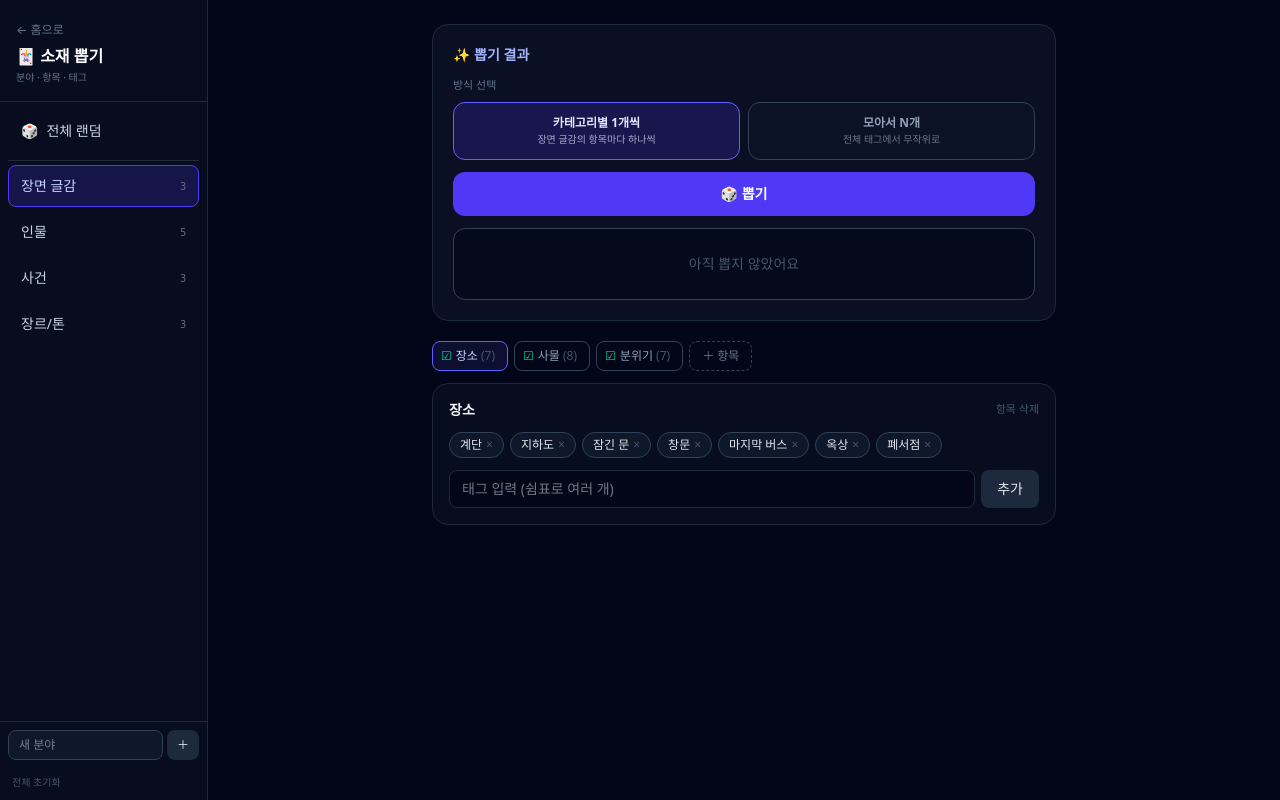
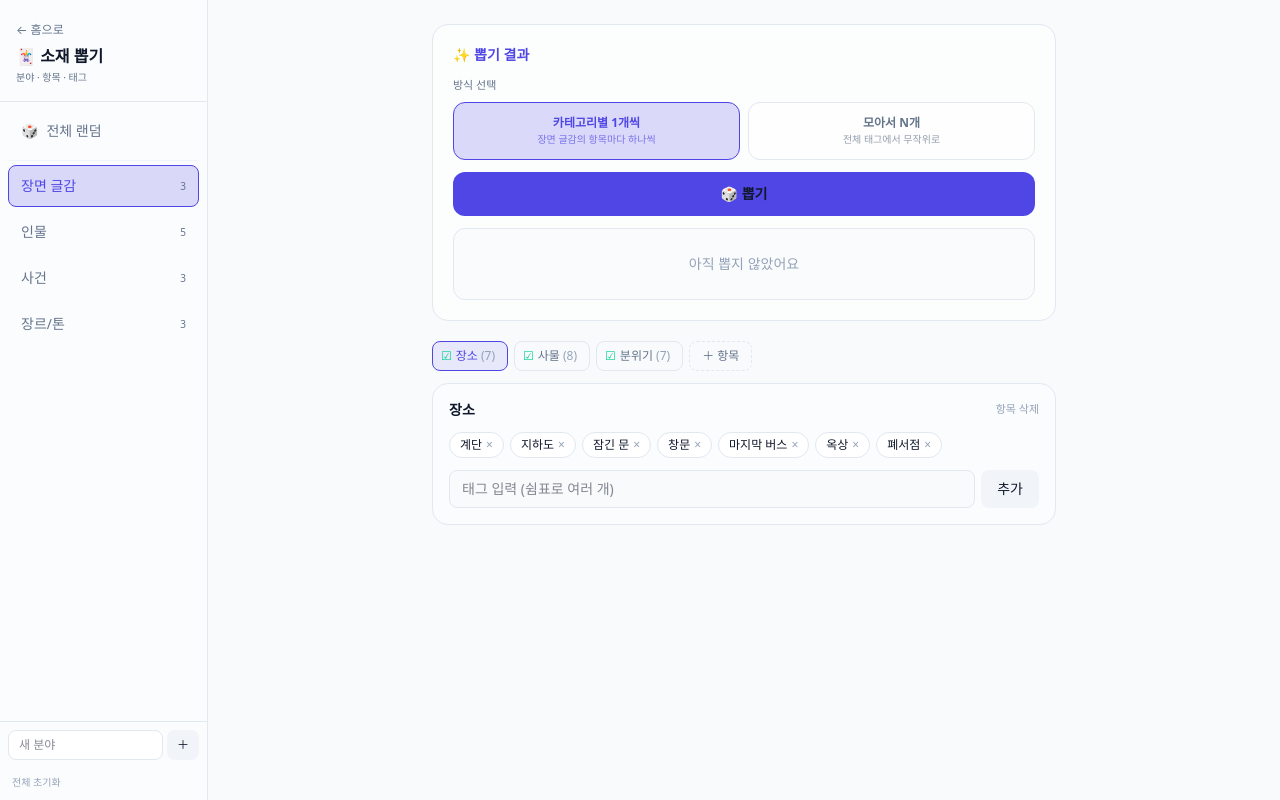
Before and after one commit to gunadara/trpg, a SvelteKit app: page /draw in a window 1280 px wide. Built offline with nearby package versions, Linux system fonts and the light colour scheme.

Commit message:
feat: 오라클/소재뽑기 토큰화 + 관계도 캔버스 테마 반응(라이트/다크)

```diff
--- a/src/routes/draw/+page.svelte
+++ b/src/routes/draw/+page.svelte
@@ -80,19 +80,19 @@
   }
 </script>
 
-<div class="h-screen flex flex-col md:flex-row bg-slate-950 text-slate-200 overflow-hidden">
+<div class="h-screen flex flex-col md:flex-row bg-canvas text-ink overflow-hidden">
 
   <!-- 왼쪽(PC)/상단(폰): 대분류 -->
-  <aside class="w-full md:w-52 shrink-0 border-b md:border-b-0 md:border-r border-slate-800 bg-slate-900/40 flex flex-col">
+  <aside class="w-full md:w-52 shrink-0 border-b md:border-b-0 md:border-r border-line bg-surface/40 flex flex-col">
     <!-- 헤더: 폰에선 한 줄(제목+초기화), PC에선 블록 -->
-    <div class="p-3 md:p-4 md:border-b border-slate-800 flex items-center justify-between md:block">
+    <div class="p-3 md:p-4 md:border-b border-line flex items-center justify-between md:block">
       <div class="min-w-0">
-        <a href="/" class="text-xs text-slate-500 hover:text-indigo-400">← 홈으로</a>
-        <h1 class="text-base font-bold text-white md:mt-1 inline md:block ms-2 md:ms-0">🃏 소재 뽑기</h1>
-        <p class="hidden md:block text-[10px] text-slate-500 mt-0.5">분야 · 항목 · 태그</p>
+        <a href="/" class="text-xs text-muted hover:text-primary">← 홈으로</a>
+        <h1 class="text-base font-bold text-ink md:mt-1 inline md:block ms-2 md:ms-0">🃏 소재 뽑기</h1>
+        <p class="hidden md:block text-[10px] text-muted mt-0.5">분야 · 항목 · 태그</p>
       </div>
       <button on:click={() => confirm('모든 태그를 기본값으로 되돌릴까요?') && tagStore.resetAll()}
-        class="md:hidden shrink-0 text-[10px] text-slate-600 hover:text-rose-400 ms-2">초기화</button>
+        class="md:hidden shrink-0 text-[10px] text-subtle hover:text-rose-400 ms-2">초기화</button>
     </div>
 
     <!-- 네비: PC 세로 목록 / 폰 가로 스크롤 칩 -->
@@ -100,35 +100,35 @@
       <!-- 전체 랜덤 (고정, 삭제 불가) -->
       <button on:click={() => (gid = RANDOM_ID)}
         class="shrink-0 md:w-full text-left px-3 py-2 md:py-2.5 rounded-lg text-sm transition flex items-center gap-2 whitespace-nowrap
-               {isRandom ? 'bg-amber-600/20 text-amber-200 border border-amber-600' : 'text-slate-300 border border-transparent hover:bg-slate-800/60'}">
+               {isRandom ? 'bg-amber-600/20 text-amber-200 border border-amber-600' : 'text-muted border border-transparent hover:bg-bubble'}">
         🎲 <span class="font-medium">전체 랜덤</span>
       </button>
-      <div class="hidden md:block h-px bg-slate-800 my-1"></div>
+      <div class="hidden md:block h-px bg-bubble my-1"></div>
 
       {#each groups as g (g.id)}
         <button on:click={() => (gid = g.id)}
           class="shrink-0 md:w-full text-left px-3 py-2 md:py-2.5 rounded-lg text-sm transition flex items-center gap-2 md:justify-between whitespace-nowrap
-                 {gid === g.id ? 'bg-indigo-600/20 text-indigo-200 border border-indigo-600' : 'text-slate-300 border border-transparent hover:bg-slate-800/60'}">
+                 {gid === g.id ? 'bg-primary/20 text-primary border border-primary' : 'text-muted border border-transparent hover:bg-bubble'}">
           <span class="font-medium">{g.name}</span>
-          <span class="text-[10px] text-slate-500">{g.subs.length}</span>
+          <span class="text-[10px] text-muted">{g.subs.length}</span>
         </button>
       {/each}
 
       <!-- 폰 전용: 분야 추가 칩 (PC는 아래 입력칸 사용) -->
       <button on:click={() => { const n = prompt('새 분야 이름'); if (n && n.trim()) gid = tagStore.addGroup(n); }}
-        class="md:hidden shrink-0 px-3 py-2 rounded-lg text-sm border border-dashed border-slate-700 text-slate-500 hover:border-indigo-500 whitespace-nowrap">＋ 분야</button>
+        class="md:hidden shrink-0 px-3 py-2 rounded-lg text-sm border border-dashed border-line text-muted hover:border-primary whitespace-nowrap">＋ 분야</button>
     </nav>
 
     <!-- PC 전용 푸터: 새 분야 입력 + 전체 초기화 -->
-    <div class="hidden md:block p-2 border-t border-slate-800 space-y-2">
+    <div class="hidden md:block p-2 border-t border-line space-y-2">
       <div class="flex gap-1">
         <input bind:value={newGroupName} on:keydown={(e) => e.key === 'Enter' && addGroup()}
           placeholder="새 분야" maxlength="16"
-          class="flex-1 min-w-0 rounded-lg border border-slate-700 bg-slate-900 px-2.5 py-1.5 text-xs outline-none focus:border-indigo-500" />
-        <button on:click={addGroup} class="px-2.5 py-1.5 rounded-lg bg-slate-800 hover:bg-slate-700 text-xs">＋</button>
+          class="flex-1 min-w-0 rounded-lg border border-line bg-surface px-2.5 py-1.5 text-xs outline-none focus:border-primary" />
+        <button on:click={addGroup} class="px-2.5 py-1.5 rounded-lg bg-bubble hover:bg-bubble text-xs">＋</button>
       </div>
       <button on:click={() => confirm('모든 태그를 기본값으로 되돌릴까요?') && tagStore.resetAll()}
-        class="w-full text-[10px] text-slate-600 hover:text-rose-400 text-left px-1">전체 초기화</button>
+        class="w-full text-[10px] text-subtle hover:text-rose-400 text-left px-1">전체 초기화</button>
     </div>
   </aside>
 
@@ -137,26 +137,26 @@
     {#if isRandom}
       <!-- 전체 랜덤 화면 -->
       <div class="max-w-2xl mx-auto p-6 space-y-5">
-        <section class="rounded-2xl border border-slate-800 bg-slate-900/60 p-5">
+        <section class="rounded-2xl border border-line bg-surface/60 p-5">
           <h2 class="text-sm font-bold text-amber-300 mb-1">🎲 전체 랜덤</h2>
-          <p class="text-[11px] text-slate-500 mb-4">분야·항목 상관없이 모든 태그에서 무작위로 뽑아요.</p>
+          <p class="text-[11px] text-muted mb-4">분야·항목 상관없이 모든 태그에서 무작위로 뽑아요.</p>
 
           <div class="flex items-center gap-2 mb-4">
             <button on:click={randomAll}
               class="px-4 py-2 rounded-lg bg-amber-600 hover:bg-amber-500 text-white text-sm font-bold transition">🎲 뽑기</button>
             <span class="flex items-center gap-1 ms-1">
-              <button on:click={() => (pickCount = Math.max(1, pickCount - 1))} class="w-7 h-7 rounded border border-slate-700 text-slate-400 hover:border-slate-500">−</button>
-              <span class="text-sm text-slate-300 w-6 text-center">{pickCount}</span>
-              <button on:click={() => (pickCount = Math.min(8, pickCount + 1))} class="w-7 h-7 rounded border border-slate-700 text-slate-400 hover:border-slate-500">＋</button>
-              <span class="text-[11px] text-slate-500">개</span>
+              <button on:click={() => (pickCount = Math.max(1, pickCount - 1))} class="w-7 h-7 rounded border border-line text-muted hover:border-primary/40">−</button>
+              <span class="text-sm text-muted w-6 text-center">{pickCount}</span>
+              <button on:click={() => (pickCount = Math.min(8, pickCount + 1))} class="w-7 h-7 rounded border border-line text-muted hover:border-primary/40">＋</button>
+              <span class="text-[11px] text-muted">개</span>
             </span>
           </div>
 
-          <div class="rounded-xl border border-slate-700 bg-slate-950/60 min-h-[80px] p-4">
+          <div class="rounded-xl border border-line bg-canvas/60 min-h-[80px] p-4">
             {#if !rolled}
-              <p class="text-sm text-slate-600 text-center">아직 뽑지 않았어요</p>
+              <p class="text-sm text-subtle text-center">아직 뽑지 않았어요</p>
             {:else if results.length === 0}
-              <p class="text-sm text-slate-600 text-center">뽑을 태그가 없어요</p>
+              <p class="text-sm text-subtle text-center">뽑을 태그가 없어요</p>
             {:else}
               <div class="flex flex-wrap gap-x-4 gap-y-2 justify-center">
                 {#each results as r}
@@ -164,9 +164,9 @@
                 {/each}
               </div>
               {#if results.some((r) => r.source)}
-                <div class="mt-4 pt-3 border-t border-slate-800">
-                  <p class="text-[10px] text-slate-600 mb-1">출처</p>
-                  <p class="text-[11px] text-slate-500 leading-relaxed">
+                <div class="mt-4 pt-3 border-t border-line">
+                  <p class="text-[10px] text-subtle mb-1">출처</p>
+                  <p class="text-[11px] text-muted leading-relaxed">
                     {results.map((r) => `${r.tag} (${r.source})`).join(' · ')}
                   </p>
                 </div>
@@ -183,20 +183,20 @@
       <div class="max-w-2xl mx-auto p-6 space-y-5">
 
         <!-- 뽑기 결과 박스 -->
-        <section class="rounded-2xl border border-slate-800 bg-slate-900/60 p-5">
-          <h2 class="text-sm font-bold text-indigo-300 mb-3">✨ 뽑기 결과</h2>
+        <section class="rounded-2xl border border-line bg-surface/60 p-5">
+          <h2 class="text-sm font-bold text-primary mb-3">✨ 뽑기 결과</h2>
 
           <!-- 방식 선택 (라디오처럼 하이라이트) → 폰 세로 스택 -->
-          <p class="text-[11px] text-slate-500 mb-2">방식 선택</p>
+          <p class="text-[11px] text-muted mb-2">방식 선택</p>
           <div class="grid grid-cols-1 md:grid-cols-2 gap-2 mb-3">
             <button on:click={() => (pickMode = 'each')}
               class="px-3 py-3 rounded-xl border text-xs font-bold transition text-center
-                     {pickMode === 'each' ? 'border-indigo-500 bg-indigo-600/20 text-indigo-100' : 'border-slate-700 bg-slate-900/40 text-slate-400 hover:border-slate-500'}">
+                     {pickMode === 'each' ? 'border-primary bg-primary/20 text-primary' : 'border-line bg-surface/40 text-muted hover:border-primary/40'}">
               카테고리별 1개씩<br><span class="text-[10px] font-normal opacity-70">{group.name}의 항목마다 하나씩</span>
             </button>
             <button on:click={() => (pickMode = 'n')}
               class="px-3 py-3 rounded-xl border text-xs font-bold transition text-center
-                     {pickMode === 'n' ? 'border-amber-500 bg-amber-600/20 text-amber-100' : 'border-slate-700 bg-slate-900/40 text-slate-400 hover:border-slate-500'}">
+                     {pickMode === 'n' ? 'border-amber-500 bg-amber-600/20 text-amber-100' : 'border-line bg-surface/40 text-muted hover:border-primary/40'}">
               모아서 N개<br><span class="text-[10px] font-normal opacity-70">전체 태그에서 무작위로</span>
             </button>
           </div>
@@ -204,24 +204,24 @@
           <!-- N개 방식일 때만 개수 -->
           {#if pickMode === 'n'}
             <div class="flex items-center justify-center gap-2 mb-3">
-              <span class="text-[11px] text-slate-500">개수</span>
-              <button on:click={() => (pickCount = Math.max(1, pickCount - 1))} class="w-7 h-7 rounded border border-slate-700 text-slate-400 hover:border-slate-500">−</button>
-              <span class="text-sm text-slate-300 w-8 text-center">{pickCount}</span>
-              <button on:click={() => (pickCount = Math.min(8, pickCount + 1))} class="w-7 h-7 rounded border border-slate-700 text-slate-400 hover:border-slate-500">＋</button>
+              <span class="text-[11px] text-muted">개수</span>
+              <button on:click={() => (pickCount = Math.max(1, pickCount - 1))} class="w-7 h-7 rounded border border-line text-muted hover:border-primary/40">−</button>
+              <span class="text-sm text-muted w-8 text-center">{pickCount}</span>
+              <button on:click={() => (pickCount = Math.min(8, pickCount + 1))} class="w-7 h-7 rounded border border-line text-muted hover:border-primary/40">＋</button>
             </div>
           {/if}
 
           <!-- 큰 뽑기 버튼 (선택된 방식으로 실행) -->
           <button on:click={rollGroup} disabled={!group.subs.some((s) => s.enabled !== false && s.tags.length > 0)}
-            class="w-full py-3 rounded-xl bg-indigo-600 hover:bg-indigo-500 disabled:opacity-30 disabled:hover:bg-indigo-600 text-white text-sm font-bold transition mb-3">
+            class="w-full py-3 rounded-xl bg-primary hover:opacity-90 disabled:opacity-30  text-ink text-sm font-bold transition mb-3">
             🎲 뽑기
           </button>
 
-          <div class="rounded-xl border border-slate-700 bg-slate-950/60 min-h-[72px] p-4 flex items-center justify-center">
+          <div class="rounded-xl border border-line bg-canvas/60 min-h-[72px] p-4 flex items-center justify-center">
             {#if !rolled}
-              <span class="text-sm text-slate-600">아직 뽑지 않았어요</span>
+              <span class="text-sm text-subtle">아직 뽑지 않았어요</span>
             {:else if results.length === 0}
-              <span class="text-sm text-slate-600">뽑을 태그가 없어요</span>
+              <span class="text-sm text-subtle">뽑을 태그가 없어요</span>
             {:else}
               <div class="flex flex-wrap gap-2 justify-center">
                 {#each results as r}
@@ -240,36 +240,36 @@
           <div class="flex flex-wrap items-center gap-1.5 mb-3">
             {#each group.subs as sub (sub.id)}
               <div class="inline-flex items-center rounded-lg border transition overflow-hidden
-                          {activeSubId === sub.id ? 'border-indigo-500 bg-indigo-500/10' : 'border-slate-700'}">
+                          {activeSubId === sub.id ? 'border-primary bg-primary/10' : 'border-line'}">
                 <button on:click={() => tagStore.toggleSub(group.id, sub.id)}
-                  class="ps-2 py-1.5 text-xs {sub.enabled !== false ? 'text-emerald-400' : 'text-slate-600'}"
+                  class="ps-2 py-1.5 text-xs {sub.enabled !== false ? 'text-emerald-400' : 'text-subtle'}"
                   title="분야 전체 뽑기에 포함">{sub.enabled !== false ? '☑' : '☐'}</button>
                 <button on:click={() => (activeSubId = sub.id)}
-                  class="pe-3 ps-1 py-1.5 text-xs {activeSubId === sub.id ? 'text-indigo-200' : 'text-slate-400 hover:text-slate-200'}">
-                  {sub.name} <span class="text-slate-600">({sub.tags.length})</span>
+                  class="pe-3 ps-1 py-1.5 text-xs {activeSubId === sub.id ? 'text-primary' : 'text-muted hover:text-ink'}">
+                  {sub.name} <span class="text-subtle">({sub.tags.length})</span>
                 </button>
               </div>
             {/each}
             <button on:click={() => { const n = prompt('새 항목 이름 (예: 성격/태도)'); if (n && n.trim()) activeSubId = tagStore.addSub(group.id, n); }}
-              class="px-3 py-1.5 rounded-lg text-xs border border-dashed border-slate-700 text-slate-500 hover:border-indigo-500 hover:text-indigo-300 transition">＋ 항목</button>
+              class="px-3 py-1.5 rounded-lg text-xs border border-dashed border-line text-muted hover:border-primary hover:text-primary transition">＋ 항목</button>
           </div>
 
           {#if activeSub}
-            <section class="rounded-2xl border border-slate-800 bg-slate-900/40 p-4">
+            <section class="rounded-2xl border border-line bg-surface/40 p-4">
               <div class="flex items-center justify-between mb-3">
-                <h3 class="text-sm font-bold text-slate-100">{activeSub.name}</h3>
+                <h3 class="text-sm font-bold text-ink">{activeSub.name}</h3>
                 <button on:click={() => { if (confirm(`「${activeSub.name}」 삭제할까요?`)) { tagStore.deleteSub(group.id, activeSub.id); activeSubId = null; } }}
-                  class="text-[11px] text-slate-600 hover:text-rose-400">항목 삭제</button>
+                  class="text-[11px] text-subtle hover:text-rose-400">항목 삭제</button>
               </div>
 
               <div class="flex flex-wrap gap-1.5 mb-3">
                 {#each activeSub.tags as t (t)}
-                  <span class="inline-flex items-center gap-1 rounded-full border border-slate-700 bg-slate-900 px-2.5 py-1 text-xs text-slate-200">
+                  <span class="inline-flex items-center gap-1 rounded-full border border-line bg-surface px-2.5 py-1 text-xs text-ink">
                     {t}
-                    <button on:click={() => tagStore.removeTag(group.id, activeSub.id, t)} class="text-slate-600 hover:text-rose-400">×</button>
+                    <button on:click={() => tagStore.removeTag(group.id, activeSub.id, t)} class="text-subtle hover:text-rose-400">×</button>
                   </span>
                 {/each}
-                {#if activeSub.tags.length === 0}<span class="text-[11px] text-slate-600">아직 태그가 없어요.</span>{/if}
+                {#if activeSub.tags.length === 0}<span class="text-[11px] text-subtle">아직 태그가 없어요.</span>{/if}
               </div>
 
               <div class="flex gap-1.5">
@@ -277,17 +277,17 @@
                   on:input={(e) => { tagInput[activeSub.id] = e.currentTarget.value; tagInput = { ...tagInput }; }}
                   on:keydown={(e) => e.key === 'Enter' && addTags(activeSub)}
                   placeholder="태그 입력 (쉼표로 여러 개)"
-                  class="flex-1 rounded-lg border border-slate-800 bg-slate-950 px-3 py-2 text-sm outline-none focus:border-indigo-500" />
-                <button on:click={() => addTags(activeSub)} class="px-4 py-2 rounded-lg bg-slate-800 hover:bg-slate-700 text-sm">추가</button>
+                  class="flex-1 rounded-lg border border-line bg-canvas px-3 py-2 text-sm outline-none focus:border-primary" />
+                <button on:click={() => addTags(activeSub)} class="px-4 py-2 rounded-lg bg-bubble hover:bg-bubble text-sm">추가</button>
               </div>
             </section>
           {:else}
-            <p class="text-xs text-slate-600 text-center py-8 border border-dashed border-slate-800 rounded-2xl">위에서 항목을 골라주세요.</p>
+            <p class="text-xs text-subtle text-center py-8 border border-dashed border-line rounded-2xl">위에서 항목을 골라주세요.</p>
           {/if}
         </div>
       </div>
     {:else}
-      <div class="h-full flex items-center justify-center text-slate-500 text-sm">왼쪽에서 분야를 추가해 시작하세요.</div>
+      <div class="h-full flex items-center justify-center text-muted text-sm">왼쪽에서 분야를 추가해 시작하세요.</div>
     {/if}
   </main>
 </div>
--- a/src/routes/oracle/+page.svelte
+++ b/src/routes/oracle/+page.svelte
@@ -13,7 +13,7 @@
 </script>
 
 <!-- 레이아웃은 AppShell이, 기능은 <Oracle />가 담당 -->
-<AppShell title="🔮 오라클" subtitle="GM 없는 판정" tone="dark">
-  <a slot="actions" href="/play" class="text-xs text-indigo-400 hover:underline">🎲 세션으로</a>
+<AppShell title="🔮 오라클" subtitle="GM 없는 판정" tone="auto">
+  <a slot="actions" href="/play" class="text-xs text-primary hover:underline">🎲 세션으로</a>
   <Oracle />
 </AppShell>
```
Also changed, not shown: src/lib/features/play/Oracle.svelte (+38 -38 lines), src/lib/features/world/visualizer/RelationMap.svelte (+12 -6 lines).
